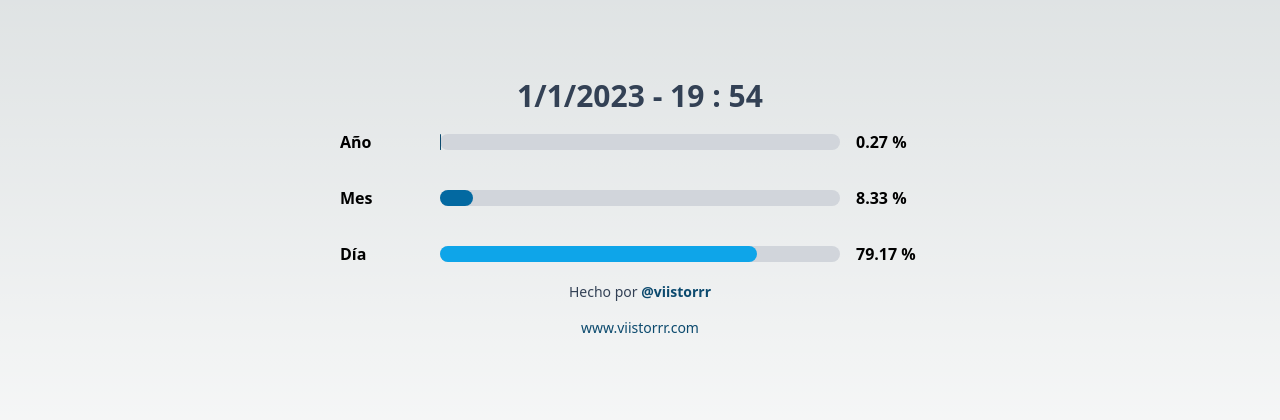
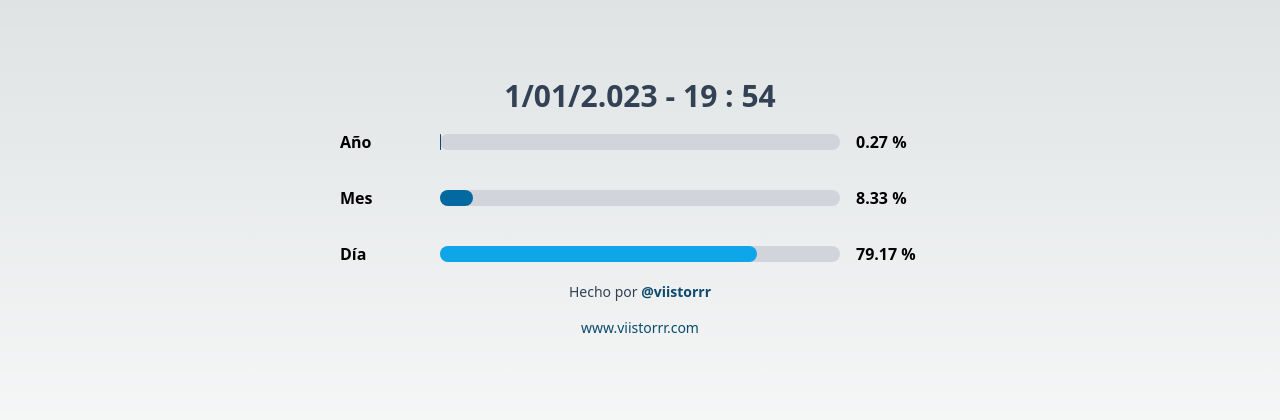
Before and after one commit to Viistorrr/yearprogress, a Next.js app: page / in a window 1280 px wide. Shown: the part 184-604 px from the top of the page. Built offline with nearby package versions, Linux system fonts and the light colour scheme.

Commit message:
coloombia localtimezone

```diff
--- a/app/page.tsx
+++ b/app/page.tsx
@@ -3,12 +3,11 @@ const TOTAL_MONTHS = 12;
 const TOTAL_HOURS = 24;
 
 export default function Home() {
-  const year = new Date().getFullYear();
-  const month = new Date().getMonth();
-  const date = new Date().getDate();
-  const hours = new Date().getHours();
-  const minutes = new Date().getMinutes();
-  const seconds = new Date().getSeconds();
+  const year: any = new Date().getFullYear().toLocaleString("es-CO");
+  const month: any = new Date().getMonth().toLocaleString("es-CO");
+  const date: any = new Date().getDate().toLocaleString("es-CO");
+  const hours: any = new Date().getHours().toLocaleString("es-CO");
+  const minutes: any = new Date().getMinutes().toLocaleString("es-CO");
 
   const YearPercent = (date / TOTAL_DAYS) * 100;
   const MonthPercent = (date / TOTAL_MONTHS) * 100;
```
